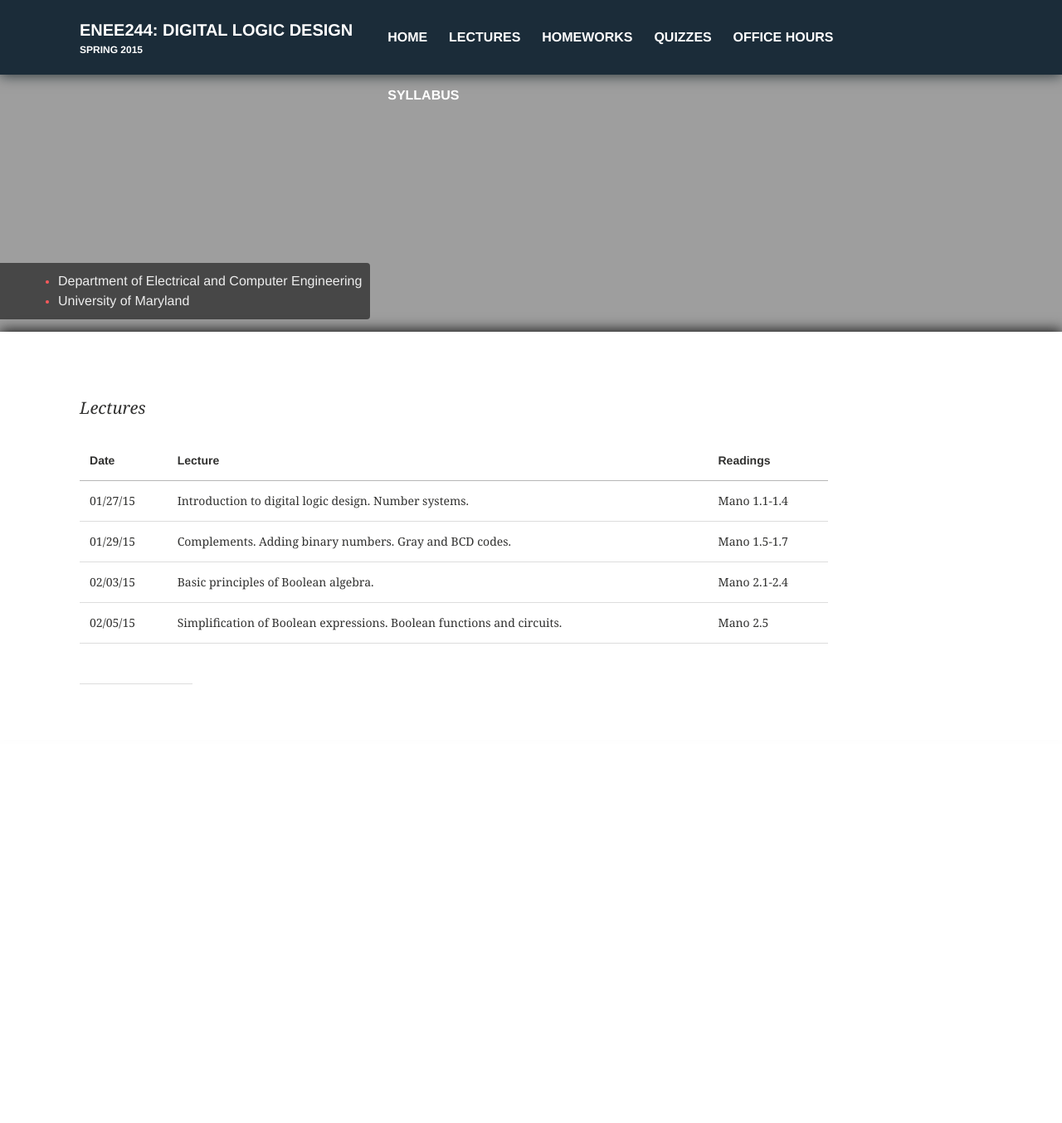
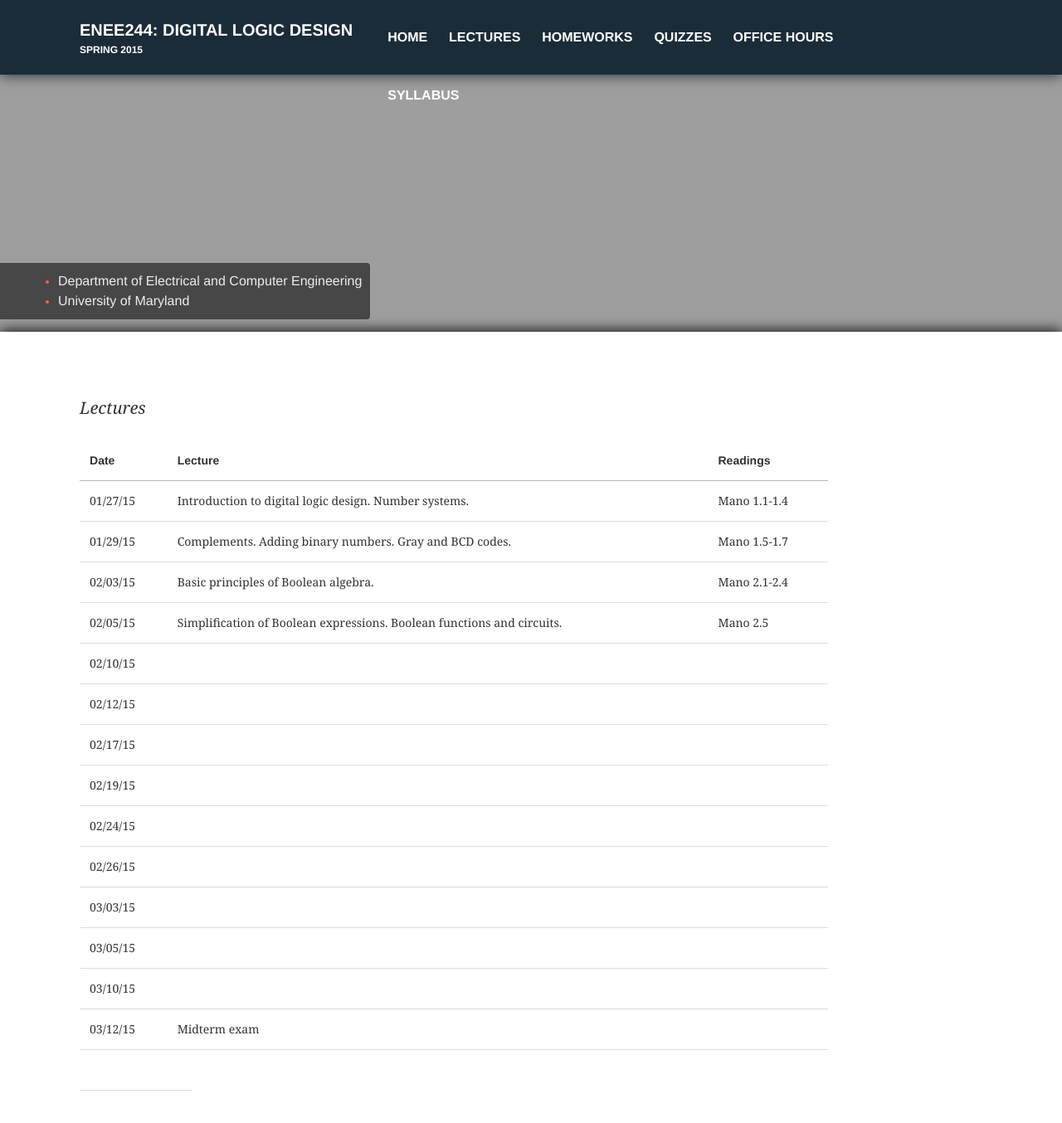
Before and after one commit to enee244/enee244.github.io, a Jekyll site: the page built from lectures/index.md, in a window 1280 px wide and 1382 px high. Shown: the top 1354 px of the window at 83% size. Built offline with Jekyll 4.4.1, drawn with Linux system fonts in a browser that asks for light colours.

Commit message:
Update index.md

```diff
--- a/lectures/index.md
+++ b/lectures/index.md
@@ -14,3 +14,13 @@ Date | Lecture | Readings
 01/29/15 | Complements. Adding binary numbers. Gray and BCD codes. | Mano 1.5-1.7
 02/03/15 | Basic principles of Boolean algebra. | Mano 2.1-2.4
 02/05/15 | Simplification of Boolean expressions. Boolean functions and circuits. | Mano 2.5
+02/10/15 ||
+02/12/15 ||
+02/17/15 ||
+02/19/15 ||
+02/24/15 ||
+02/26/15 ||
+03/03/15 ||
+03/05/15 ||
+03/10/15 ||
+03/12/15 | Midterm exam
```
